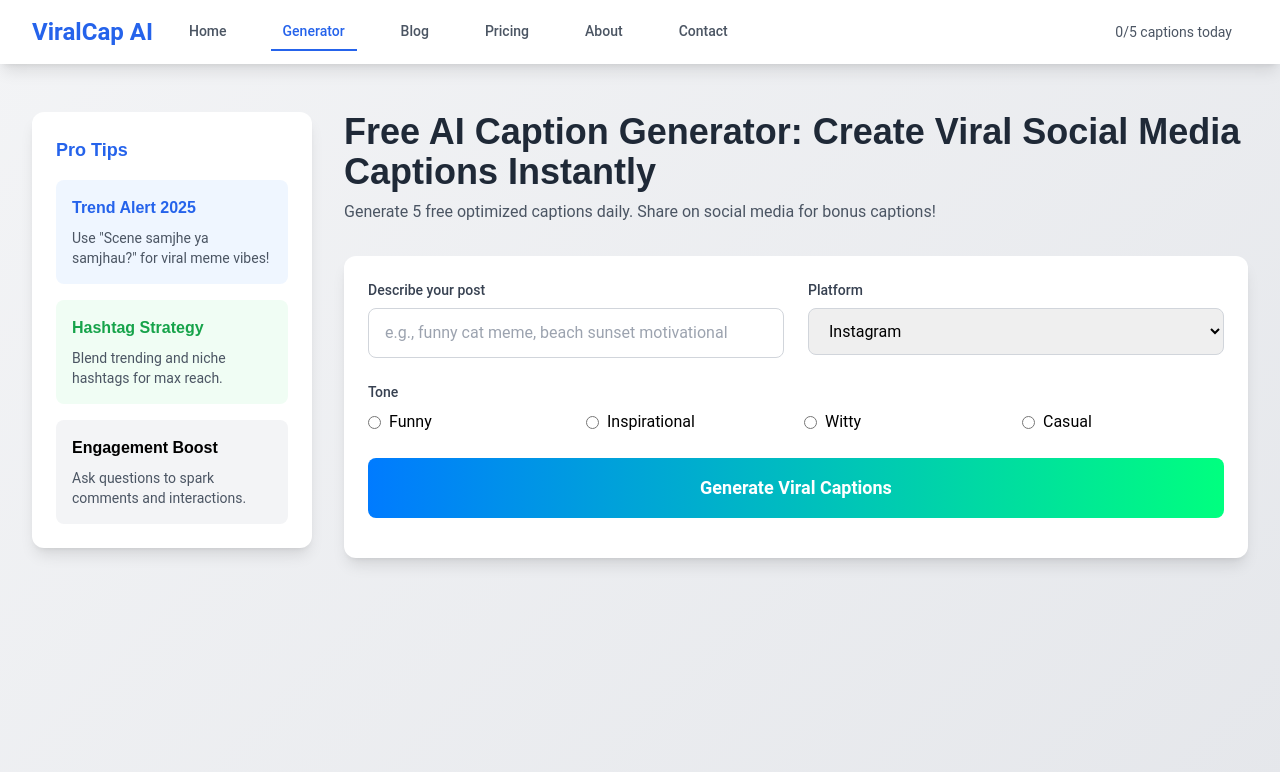
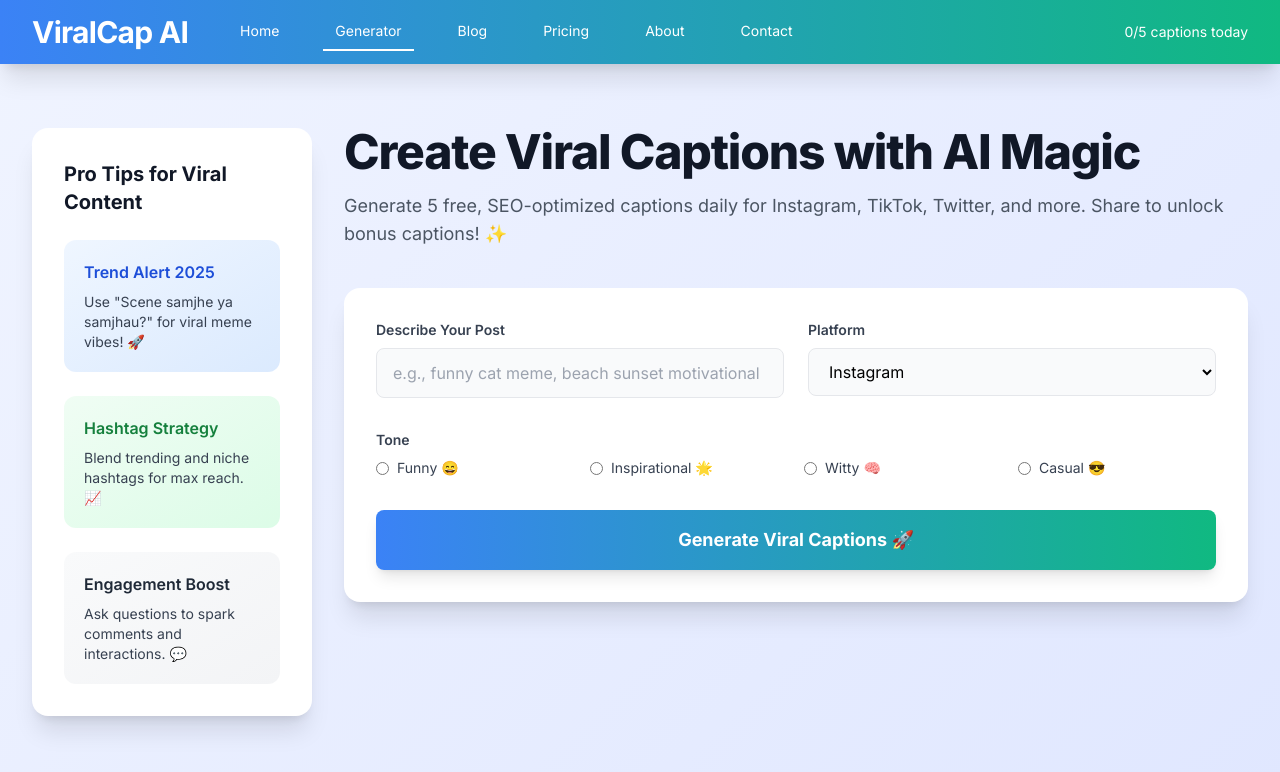
Before and after one commit to bishnubhai830-creator/Ai-caption-generator-, a plain HTML site: page generator.html in a window 1280 px wide. Drawn offline with nearby package versions, Linux system fonts and the light colour scheme.

Commit message:
Update generator.html

```diff
--- a/generator.html
+++ b/generator.html
@@ -1,4 +1,130 @@
-<script type="text/javascript">
+<!DOCTYPE html>
+<html lang="en">
+<head>
+    <meta charset="UTF-8">
+    <meta name="viewport" content="width=device-width, initial-scale=1.0">
+    <title>Free AI Caption Generator: Create Viral Social Media Captions Instantly - ViralCap AI</title>
+    <meta name="description" content="Generate 5 free viral captions daily with our AI caption generator. Optimized for Instagram, TikTok, Twitter with SEO and trending phrases.">
+    <link rel="icon" type="image/x-icon" href="/static/favicon.ico">
+    <meta name="keywords" content="free AI caption generator, viral Instagram captions AI, best social media caption ideas 2025, SEO optimized TikTok captions">
+    <script src="https://cdn.tailwindcss.com"></script>
+    <script src="https://unpkg.com/feather-icons"></script>
+    <script src="https://cdn.jsdelivr.net/npm/feather-icons/dist/feather.min.js"></script>
+    <style>
+        @import url('https://fonts.googleapis.com/css2?family=Inter:wght@400;600;700;800&display=swap');
+        body { font-family: 'Inter', sans-serif; background: linear-gradient(135deg, #f0f4ff, #e0e7ff); }
+        h1, h2, h3, h4, h5, h6 { font-family: 'Inter', sans-serif; font-weight: 800; }
+        .navbar-gradient { background: linear-gradient(90deg, #3b82f6, #10b981); }
+        .caption-card { transition: transform 0.3s ease, box-shadow 0.3s ease; }
+        .caption-card:hover { transform: translateY(-5px); box-shadow: 0 12px 24px rgba(0, 0, 0, 0.1); }
+        .error-message { background: linear-gradient(135deg, #fee2e2, #fecaca); color: #991b1b; border: 1px solid #f87171; border-radius: 12px; padding: 20px; }
+        .loading-spinner { border: 5px solid #e5e7eb; border-top: 5px solid #3b82f6; border-radius: 50%; width: 48px; height: 48px; animation: spin 1s linear infinite; }
+        @keyframes spin { 0% { transform: rotate(0deg); } 100% { transform: rotate(360deg); } }
+        .gradient-btn { background: linear-gradient(90deg, #3b82f6, #10b981); }
+        .gradient-btn:hover { background: linear-gradient(90deg, #2563eb, #059669); }
+        .gradient-btn:disabled { background: #d1d5db; cursor: not-allowed; }
+        .pro-tip-card { transition: transform 0.3s ease, box-shadow 0.3s ease; }
+        .pro-tip-card:hover { transform: translateY(-3px); box-shadow: 0 8px 16px rgba(0, 0, 0, 0.1); }
+    </style>
+</head>
+<body class="min-h-screen bg-gray-50">
+    <nav class="navbar-gradient shadow-xl sticky top-0 z-50">
+        <div class="max-w-7xl mx-auto px-4 sm:px-6 lg:px-8">
+            <div class="flex justify-between h-16 items-center">
+                <div class="flex items-center">
+                    <a href="index.html" class="text-white font-bold text-3xl tracking-tight">ViralCap AI</a>
+                    <div class="hidden md:ml-10 md:flex md:space-x-8">
+                        <a href="index.html" class="text-white hover:text-gray-200 px-3 py-2 text-sm font-medium">Home</a>
+                        <a href="generator.html" class="text-white border-b-2 border-white px-3 py-2 text-sm font-medium">Generator</a>
+                        <a href="blog.html" class="text-white hover:text-gray-200 px-3 py-2 text-sm font-medium">Blog</a>
+                        <a href="pricing.html" class="text-white hover:text-gray-200 px-3 py-2 text-sm font-medium">Pricing</a>
+                        <a href="about.html" class="text-white hover:text-gray-200 px-3 py-2 text-sm font-medium">About</a>
+                        <a href="contact.html" class="text-white hover:text-gray-200 px-3 py-2 text-sm font-medium">Contact</a>
+                    </div>
+                </div>
+                <div class="flex items-center">
+                    <span class="text-sm text-white font-medium" id="captionCounter">5/5 captions today</span>
+                </div>
+            </div>
+        </div>
+    </nav>
+
+    <div class="max-w-7xl mx-auto px-4 sm:px-6 lg:px-8 py-16">
+        <div class="grid lg:grid-cols-4 gap-8">
+            <div class="lg:col-span-1">
+                <div class="bg-white rounded-2xl p-8 shadow-xl sticky top-24">
+                    <h3 class="font-bold text-xl mb-6 text-gray-900">Pro Tips for Viral Content</h3>
+                    <div class="space-y-6">
+                        <div class="pro-tip-card bg-gradient-to-br from-blue-50 to-blue-100 p-5 rounded-xl">
+                            <h4 class="font-semibold text-blue-700 mb-2">Trend Alert 2025</h4>
+                            <p class="text-sm text-gray-700">Use "Scene samjhe ya samjhau?" for viral meme vibes! 🚀</p>
+                        </div>
+                        <div class="pro-tip-card bg-gradient-to-br from-green-50 to-green-100 p-5 rounded-xl">
+                            <h4 class="font-semibold text-green-700 mb-2">Hashtag Strategy</h4>
+                            <p class="text-sm text-gray-700">Blend trending and niche hashtags for max reach. 📈</p>
+                        </div>
+                        <div class="pro-tip-card bg-gradient-to-br from-gray-50 to-gray-100 p-5 rounded-xl">
+                            <h4 class="font-semibold text-gray-800 mb-2">Engagement Boost</h4>
+                            <p class="text-sm text-gray-700">Ask questions to spark comments and interactions. 💬</p>
+                        </div>
+                    </div>
+                </div>
+            </div>
+
+            <div class="lg:col-span-3">
+                <h1 class="text-4xl md:text-5xl font-extrabold mb-4 text-gray-900 tracking-tight">Create Viral Captions with AI Magic</h1>
+                <p class="text-lg text-gray-600 mb-10">Generate 5 free, SEO-optimized captions daily for Instagram, TikTok, Twitter, and more. Share to unlock bonus captions! ✨</p>
+
+                <div class="bg-white rounded-2xl p-8 shadow-xl mb-10">
+                    <form id="captionForm">
+                        <div class="grid md:grid-cols-2 gap-6 mb-8">
+                            <div>
+                                <label class="block text-sm font-semibold text-gray-700 mb-2">Describe Your Post</label>
+                                <input type="text" placeholder="e.g., funny cat meme, beach sunset motivational" class="w-full px-4 py-3 border border-gray-200 rounded-lg focus:ring-2 focus:ring-blue-500 focus:border-transparent transition duration-200 bg-gray-50">
+                            </div>
+                            <div>
+                                <label class="block text-sm font-semibold text-gray-700 mb-2">Platform</label>
+                                <select class="w-full px-4 py-3 border border-gray-200 rounded-lg focus:ring-2 focus:ring-blue-500 focus:border-transparent transition duration-200 bg-gray-50">
+                                    <option>Instagram</option>
+                                    <option>TikTok</option>
+                                    <option>Twitter</option>
+                                    <option>Facebook</option>
+                                </select>
+                            </div>
+                        </div>
+                        <div class="mb-8">
+                            <label class="block text-sm font-semibold text-gray-700 mb-2">Tone</label>
+                            <div class="grid grid-cols-2 md:grid-cols-4 gap-4">
+                                <label class="flex items-center text-sm font-medium text-gray-700">
+                                    <input type="radio" name="tone" value="funny" class="mr-2 focus:ring-blue-500">
+                                    Funny 😄
+                                </label>
+                                <label class="flex items-center text-sm font-medium text-gray-700">
+                                    <input type="radio" name="tone" value="inspirational" class="mr-2 focus:ring-blue-500">
+                                    Inspirational 🌟
+                                </label>
+                                <label class="flex items-center text-sm font-medium text-gray-700">
+                                    <input type="radio" name="tone" value="witty" class="mr-2 focus:ring-blue-500">
+                                    Witty 🧠
+                                </label>
+                                <label class="flex items-center text-sm font-medium text-gray-700">
+                                    <input type="radio" name="tone" value="casual" class="mr-2 focus:ring-blue-500">
+                                    Casual 😎
+                                </label>
+                            </div>
+                        </div>
+                        <button type="submit" id="generateBtn" class="w-full gradient-btn text-white py-4 rounded-lg font-bold text-lg transition duration-300 shadow-lg">
+                            Generate Viral Captions 🚀
+                        </button>
+                    </form>
+                </div>
+
+                <div id="captionsOutput" class="space-y-6"></div>
+            </div>
+        </div>
+    </div>
+
+    <script type="text/javascript">
         var gk_isXlsx = false;
         var gk_xlsxFileLookup = {};
         var gk_fileData = {};
@@ -37,129 +163,7 @@
         }
         return gk_fileData[filename] || "";
         }
-        </script><!DOCTYPE html>
-<html lang="en">
-<head>
-    <meta charset="UTF-8">
-    <meta name="viewport" content="width=device-width, initial-scale=1.0">
-    <title>Free AI Caption Generator: Create Viral Social Media Captions Instantly - ViralCap AI</title>
-    <meta name="description" content="Generate 5 free viral captions daily with our AI caption generator. Optimized for Instagram, TikTok, Twitter with SEO and trending phrases.">
-    <link rel="icon" type="image/x-icon" href="/static/favicon.ico">
-    <meta name="keywords" content="free AI caption generator, viral Instagram captions AI, best social media caption ideas 2025, SEO optimized TikTok captions">
-    <script src="https://cdn.tailwindcss.com"></script>
-    <script src="https://unpkg.com/feather-icons"></script>
-    <script src="https://cdn.jsdelivr.net/npm/feather-icons/dist/feather.min.js"></script>
-    <style>
-        body { font-family: 'Roboto', sans-serif; background: linear-gradient(135deg, #f3f4f6, #e5e7eb); }
-        h1, h2, h3, h4, h5, h6 { font-family: 'Poppins', sans-serif; }
-        .caption-card { transition: transform 0.3s ease, box-shadow 0.3s ease; }
-        .caption-card:hover { transform: translateY(-5px); box-shadow: 0 10px 25px rgba(0, 123, 255, 0.15); }
-        .error-message { background: linear-gradient(135deg, #f8d7da, #f5c6cb); color: #721c24; border: 1px solid #f5c6cb; border-radius: 8px; padding: 16px; }
-        .loading-spinner { border: 4px solid #f3f3f3; border-top: 4px solid #007BFF; border-radius: 50%; width: 40px; height: 40px; animation: spin 1s linear infinite; }
-        @keyframes spin { 0% { transform: rotate(0deg); } 100% { transform: rotate(360deg); } }
-        .gradient-btn { background: linear-gradient(90deg, #007BFF, #00FF7F); }
-        .gradient-btn:hover { background: linear-gradient(90deg, #0051a8, #00cc66); }
-        .gradient-btn:disabled { background: #d1d5db; cursor: not-allowed; }
-    </style>
-</head>
-<body class="bg-gray-50">
-    <nav class="bg-white shadow-lg sticky top-0 z-50">
-        <div class="max-w-7xl mx-auto px-4 sm:px-6 lg:px-8">
-            <div class="flex justify-between h-16">
-                <div class="flex items-center">
-                    <span class="text-blue-600 font-bold text-2xl">ViralCap AI</span>
-                    <div class="hidden md:ml-6 md:flex md:space-x-8">
-                        <a href="index.html" class="text-gray-600 hover:text-blue-600 px-3 py-2 text-sm font-medium">Home</a>
-                        <a href="generator.html" class="text-blue-600 border-b-2 border-blue-600 px-3 py-2 text-sm font-medium">Generator</a>
-                        <a href="blog.html" class="text-gray-600 hover:text-blue-600 px-3 py-2 text-sm font-medium">Blog</a>
-                        <a href="pricing.html" class="text-gray-600 hover:text-blue-600 px-3 py-2 text-sm font-medium">Pricing</a>
-                        <a href="about.html" class="text-gray-600 hover:text-blue-600 px-3 py-2 text-sm font-medium">About</a>
-                        <a href="contact.html" class="text-gray-600 hover:text-blue-600 px-3 py-2 text-sm font-medium">Contact</a>
-                    </div>
-                </div>
-                <div class="flex items-center">
-                    <span class="text-sm text-gray-600 mr-4" id="captionCounter">5/5 captions today</span>
-                </div>
-            </div>
-        </div>
-    </nav>
 
-    <div class="max-w-7xl mx-auto px-4 sm:px-6 lg:px-8 py-12">
-        <div class="grid lg:grid-cols-4 gap-8">
-            <div class="lg:col-span-1">
-                <div class="bg-white rounded-xl p-6 shadow-lg sticky top-24">
-                    <h3 class="font-bold text-lg mb-4 text-blue-600">Pro Tips</h3>
-                    <div class="space-y-4">
-                        <div class="bg-blue-50 p-4 rounded-lg">
-                            <h4 class="font-semibold text-blue-600 mb-2">Trend Alert 2025</h4>
-                            <p class="text-sm text-gray-600">Use "Scene samjhe ya samjhau?" for viral meme vibes!</p>
-                        </div>
-                        <div class="bg-green-50 p-4 rounded-lg">
-                            <h4 class="font-semibold text-green-600 mb-2">Hashtag Strategy</h4>
-                            <p class="text-sm text-gray-600">Blend trending and niche hashtags for max reach.</p>
-                        </div>
-                        <div class="bg-gray-100 p-4 rounded-lg">
-                            <h4 class="font-semibold mb-2">Engagement Boost</h4>
-                            <p class="text-sm text-gray-600">Ask questions to spark comments and interactions.</p>
-                        </div>
-                    </div>
-                </div>
-            </div>
-
-            <div class="lg:col-span-3">
-                <h1 class="text-3xl md:text-4xl font-bold mb-2 text-gray-800">Free AI Caption Generator: Create Viral Social Media Captions Instantly</h1>
-                <p class="text-gray-600 mb-8">Generate 5 free optimized captions daily. Share on social media for bonus captions!</p>
-
-                <div class="bg-white rounded-xl p-6 shadow-lg mb-8">
-                    <form id="captionForm">
-                        <div class="grid md:grid-cols-2 gap-6 mb-6">
-                            <div>
-                                <label class="block text-sm font-medium text-gray-700 mb-2">Describe your post</label>
-                                <input type="text" placeholder="e.g., funny cat meme, beach sunset motivational" class="w-full px-4 py-3 border border-gray-300 rounded-lg focus:ring-2 focus:ring-blue-500 focus:border-transparent">
-                            </div>
-                            <div>
-                                <label class="block text-sm font-medium text-gray-700 mb-2">Platform</label>
-                                <select class="w-full px-4 py-3 border border-gray-300 rounded-lg focus:ring-2 focus:ring-blue-500 focus:border-transparent">
-                                    <option>Instagram</option>
-                                    <option>TikTok</option>
-                                    <option>Twitter</option>
-                                    <option>Facebook</option>
-                                </select>
-                            </div>
-                        </div>
-                        <div class="mb-6">
-                            <label class="block text-sm font-medium text-gray-700 mb-2">Tone</label>
-                            <div class="grid grid-cols-2 md:grid-cols-4 gap-4">
-                                <label class="flex items-center">
-                                    <input type="radio" name="tone" value="funny" class="mr-2">
-                                    Funny
-                                </label>
-                                <label class="flex items-center">
-                                    <input type="radio" name="tone" value="inspirational" class="mr-2">
-                                    Inspirational
-                                </label>
-                                <label class="flex items-center">
-                                    <input type="radio" name="tone" value="witty" class="mr-2">
-                                    Witty
-                                </label>
-                                <label class="flex items-center">
-                                    <input type="radio" name="tone" value="casual" class="mr-2">
-                                    Casual
-                                </label>
-                            </div>
-                        </div>
-                        <button type="submit" id="generateBtn" class="w-full gradient-btn text-white py-4 rounded-lg font-bold text-lg transition duration-300">
-                            Generate Viral Captions
-                        </button>
-                    </form>
-                </div>
-
-                <div id="captionsOutput" class="space-y-4"></div>
-            </div>
-        </div>
-    </div>
-
-    <script>
         let captionsGenerated = 0;
         const maxCaptions = 5;
         let isGenerating = false;
@@ -188,7 +192,7 @@
 
             if (!prompt.trim()) {
                 const output = document.getElementById('captionsOutput');
-                output.innerHTML = '<div class="error-message text-center py-8">Bhai, describe your post to generate captions!</div>';
+                output.innerHTML = '<div class="error-message text-center py-8">Bhai, describe your post to generate captions! 😅</div>';
                 generateBtn.disabled = false;
                 isGenerating = false;
                 return;
@@ -214,7 +218,7 @@
 
         async function generateCaptions(prompt, platform, tone) {
             const output = document.getElementById('captionsOutput');
-            output.innerHTML = '<div class="text-center py-8"><div class="loading-spinner mx-auto"></div><p class="text-gray-600 mt-4">Bhai, thodi der... viral captions ban rahe hain!</p></div>';
+            output.innerHTML = '<div class="text-center py-8"><div class="loading-spinner mx-auto"></div><p class="text-gray-600 mt-4">Bhai, thodi der... viral captions ban rahe hain! 🚀</p></div>';
 
             const apiKey = 'AIzaSyDEckKpmuES31alvbsgAg-v4HDvPQvjl7Y';
             const language = detectLanguage(prompt);
@@ -266,7 +270,7 @@
                 createConfetti();
             } catch (error) {
                 console.error('Caption generation failed:', error);
-                output.innerHTML = `<div class="error-message text-center py-8">Bhai, kuch gadbad hui: ${error.message}. Try again ya new API key bana at https://aistudio.google.com/app/apikey!</div>`;
+                output.innerHTML = `<div class="error-message text-center py-8">Bhai, kuch gadbad hui: ${error.message}. Try again ya new API key bana at https://aistudio.google.com/app/apikey! 😓</div>`;
             }
         }
 
@@ -276,17 +280,17 @@
 
             captions.forEach((caption, index) => {
                 const card = document.createElement('div');
-                card.className = 'bg-white caption-card rounded-xl p-6 shadow-lg border border-blue-100';
+                card.className = 'bg-white caption-card rounded-2xl p-6 shadow-lg border border-gray-100';
                 card.innerHTML = `
                     <div class="flex justify-between items-start mb-4">
-                        <span class="bg-blue-100 text-blue-600 px-3 py-1 rounded-full text-sm">Caption ${index + 1}</span>
-                        <button onclick="copyToClipboard('${caption.replace(/'/g, "\\'")}')" class="text-gray-600 hover:text-blue-600">
+                        <span class="bg-blue-500 text-white px-4 py-1 rounded-full text-sm font-medium">Caption ${index + 1}</span>
+                        <button onclick="copyToClipboard('${caption.replace(/'/g, "\\'")}')" class="text-gray-600 hover:text-blue-600 transition duration-200">
                             <i data-feather="copy"></i>
                         </button>
                     </div>
-                    <p class="text-gray-800 mb-4 text-lg">${caption}</p>
+                    <p class="text-gray-800 mb-4 text-lg font-medium">${caption}</p>
                     <div class="flex flex-wrap gap-2">
-                        <span class="bg-gray-100 text-gray-700 px-3 py-1 rounded-full text-sm">#ViralCapAI</span>
+                        <span class="bg-blue-100 text-blue-700 px-3 py-1 rounded-full text-sm font-medium">#ViralCapAI</span>
                     </div>
                 `;
                 output.appendChild(card);
@@ -300,7 +304,7 @@
                 alert('Caption copied to clipboard! 📋');
             }).catch(err => {
                 console.error('Copy failed:', err);
-                alert('Copy nahi hua, try again!');
+                alert('Copy nahi hua, try again! 😕');
             });
         }
 
```
